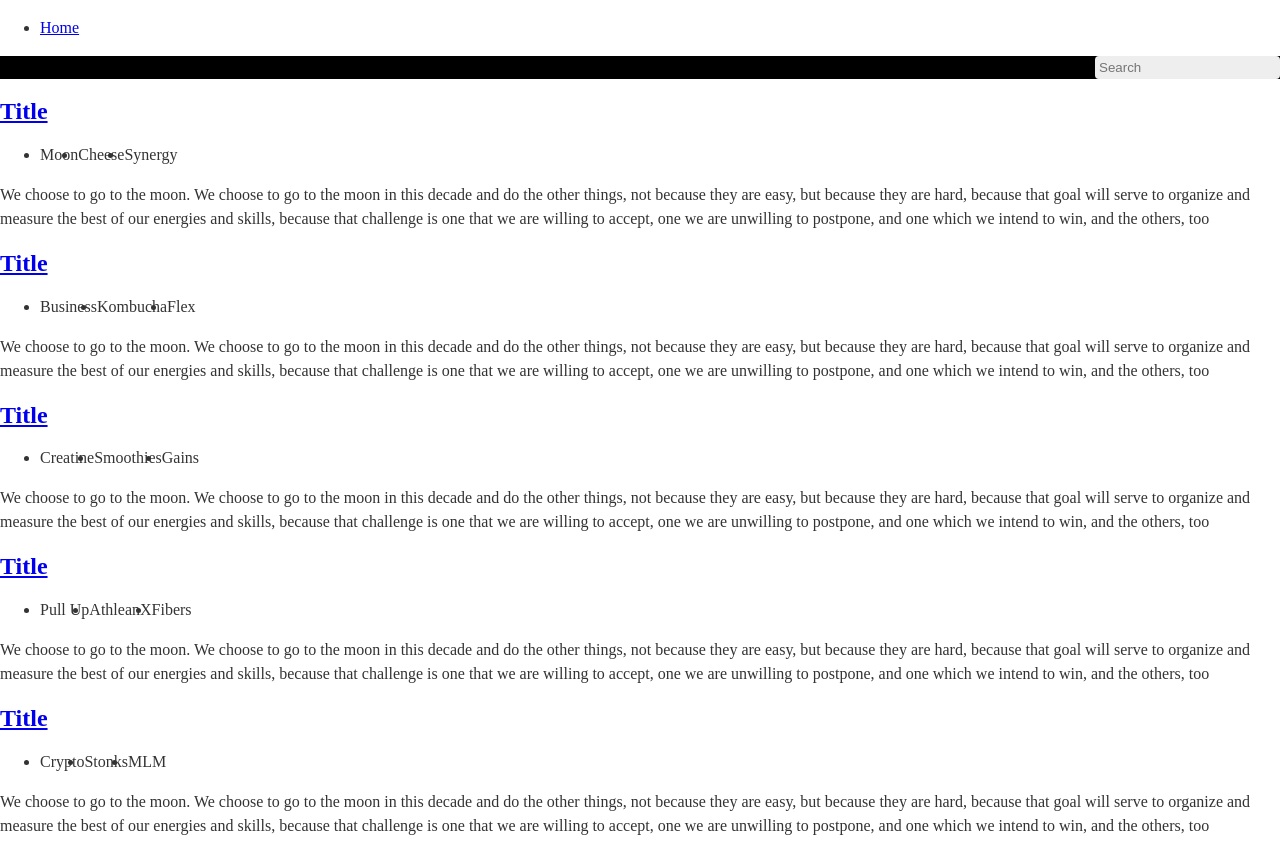
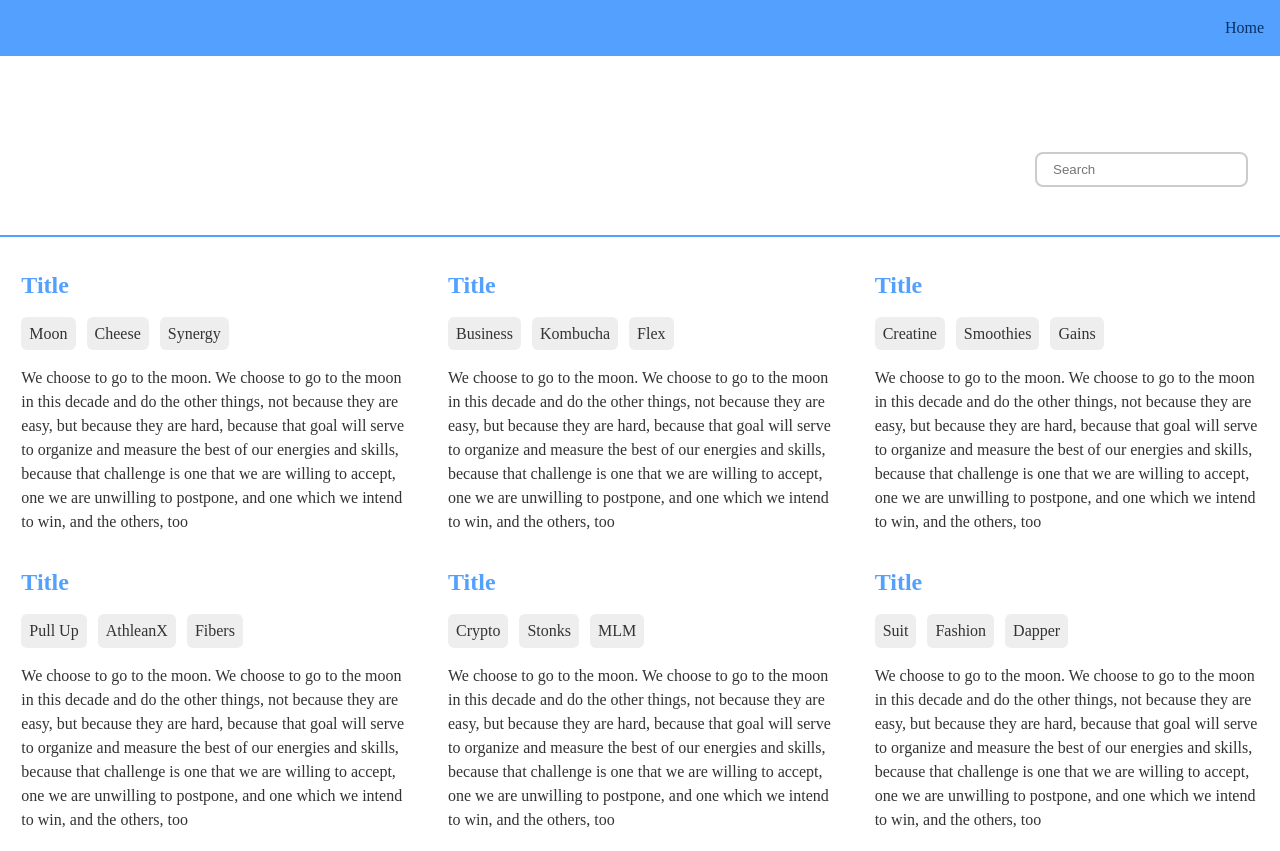
Before and after one commit to jasonserran0519/CSEN-60, a plain HTML site: page labs/lab2/all-articles.html in a window 1280 px wide. Shown: the top 851 px of the page. Drawn offline with Linux system fonts and the light colour scheme; files that its build step writes are made by us from their sources; files whose address does not match are found by name.

Commit message:
Lab 2 finshed

```diff
--- a/labs/lab2/all-articles.html
+++ b/labs/lab2/all-articles.html
@@ -2,8 +2,8 @@
 <html lang="en">
   <head>
     <meta charset="utf-8" />
-    <link rel="stylesheet" type="text/css" href="base.css">
-    <link rel="stylesheet" type="text/css" href="all-articles.css">
+    <link rel="stylesheet" type="text/css" href="/Users/jasonserrano/COEN60/labs/lab2/styles/all-articles.css">
+    <link rel="stylesheet" type="text/css" href="/Users/jasonserrano/COEN60/labs/lab2/styles/base.css">
     <title>All Articles</title>
   </head>
   <body>
--- a/labs/lab2/styles/all-articles.css
+++ b/labs/lab2/styles/all-articles.css
@@ -2,19 +2,42 @@
   /* think about which properties you'd want to use to make the header */
   /* border-bottom color should be accent-background */
   display: flex;
-  flex-flow: row wrap;
-  justify-content: flex-end;
-  background-color: black;
-  color: black;
+  justify-content: space-between;
+  border-bottom:  2px solid var(--accent-background);
+  padding: 3rem 1rem;
+  padding-left: 2rem;
+  padding-right: 2rem;
+  margin-top: 3rem;
+  margin-bottom: 1rem;
+
+
 }
 
 input[type="search"] {
-  border-radius: 4px;
-  background-color: #eee ;
-  border: 4px;
-  padding: 4px;
+  border-radius:  8px;
+  background-color: #ffffff;
+  border: 2px solid var(--dark-gray);
+  padding: .5rem 1rem;
 }
 
 article h1 a {
   /*color should be accent-background */
+  color: var(--accent-background);
+  list-style-type: none;
+  text-decoration: none;
+  display: flex;
+  flex-flow:row wrap;
+  border-radius: 4px;
 }
+
+article {
+  flex: 0 0 30%;
+  max-width: 50ch;
+  min-width: 30ch;
+}
+
+main{
+  display: flex;
+  justify-content: space-around;
+  flex-wrap: wrap;
+}
--- a/labs/lab2/styles/base.css
+++ b/labs/lab2/styles/base.css
@@ -21,27 +21,27 @@
 
 ul.tags {
   display: flex;
-  flex-wrap: wrap;
-
-  list-style: ;
-
-  margin-top: ;
-  margin-bottom: ;
-
-  padding-left: ;
+  list-style: none;
+  margin-top: .5rem;
+  margin-bottom: .5rem;
+  gap: 16px;
+  padding-left: 0;
 }
 
 ul.tags li {
-  border-radius: ;
-  background-color: ;
+  border-radius: 6px;
+  background-color: var(--gray);
   /* background color should be --gray */
-  padding: ;
-  margin-left: ;
-  margin-right: ;
+  padding: .3rem .5rem;
+  margin-left: 0px;
+  margin-right: -5px;
 }
 
 ul.tags a {
   /*color should be darkest-gray*/
+  color: var(--darkest-gray);
+  list-style: none;
+  text-decoration: none;
 }
 
 /**
@@ -49,12 +49,27 @@
 */
 nav {
   /* background color should be accent-background */
+  background-color: var(--accent-background);
+  display: flex;
+  justify-content: flex-end;
 }
 
 nav ul {
   /* something should go here */
+  display: flex;
+  list-style: none;
+  text-decoration: none;
 }
 
 nav ul a {
   /* color should be accent-background-text */
+  color: var(--accent-background-text);
 }
+
+nav ul li{
+  margin-right: 1rem;
+}
+
+a{
+  text-decoration: none;
+}
```
